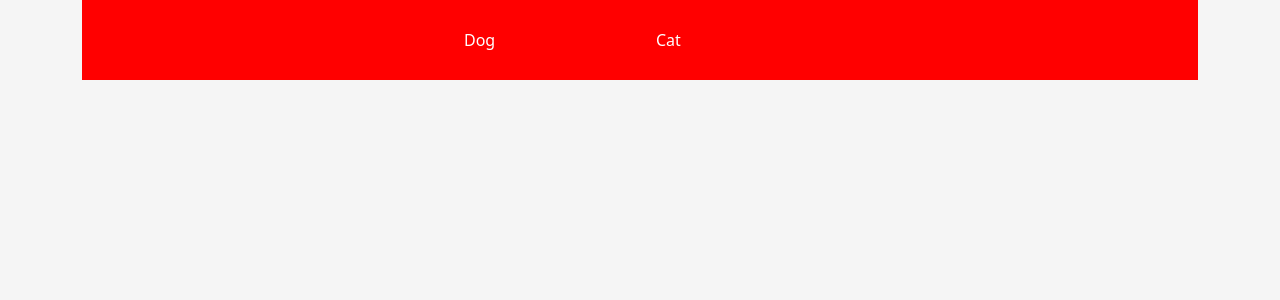
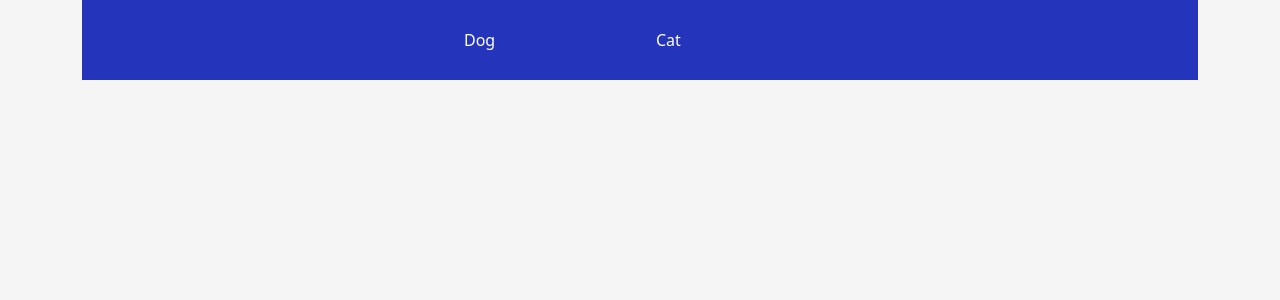
Before and after one commit to Allankyaw/Project-2, a React (Vite) app: page / in a window 1280 px wide. Shown: the top 300 px of the page. Built offline with nearby package versions, Linux system fonts and the light colour scheme.

Commit message:
Final save before trying to add more options to get a cat/dog

```diff
--- a/src/Components/NavBar.jsx
+++ b/src/Components/NavBar.jsx
@@ -1,5 +1,5 @@
 import React from "react";
-import { Link, NavLink } from "react-router-dom";
+import { NavLink } from "react-router-dom";
 import styles from "./NavBar.module.css";
 
 const NavBar = () => {
--- a/src/Components/NavBar.module.css
+++ b/src/Components/NavBar.module.css
@@ -1,6 +1,6 @@
 .navbar {
   height: 5rem;
-    background-color: red;
+  background-color: rgb(36, 53, 187);
 }
 
 .navbar nav {
```
Lines whose indentation alone changed are shown as unchanged.
